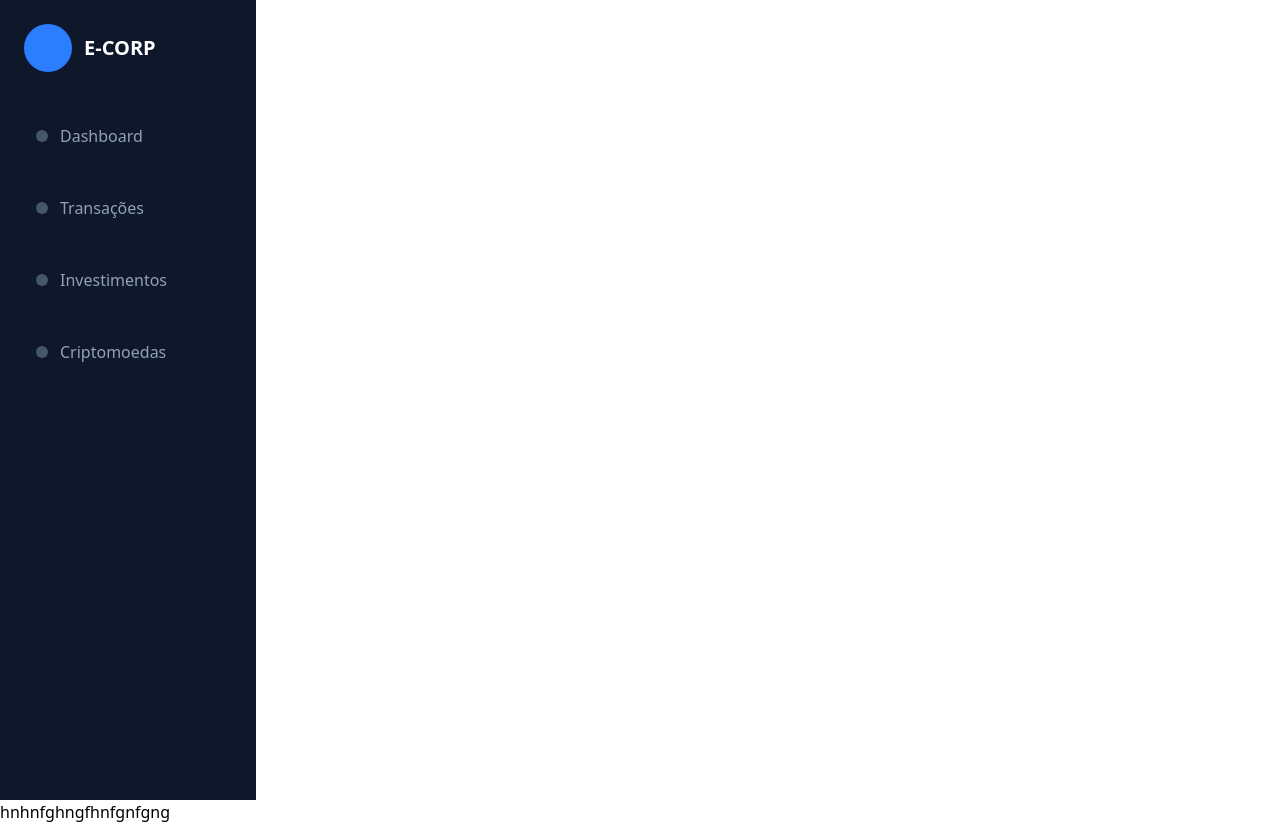
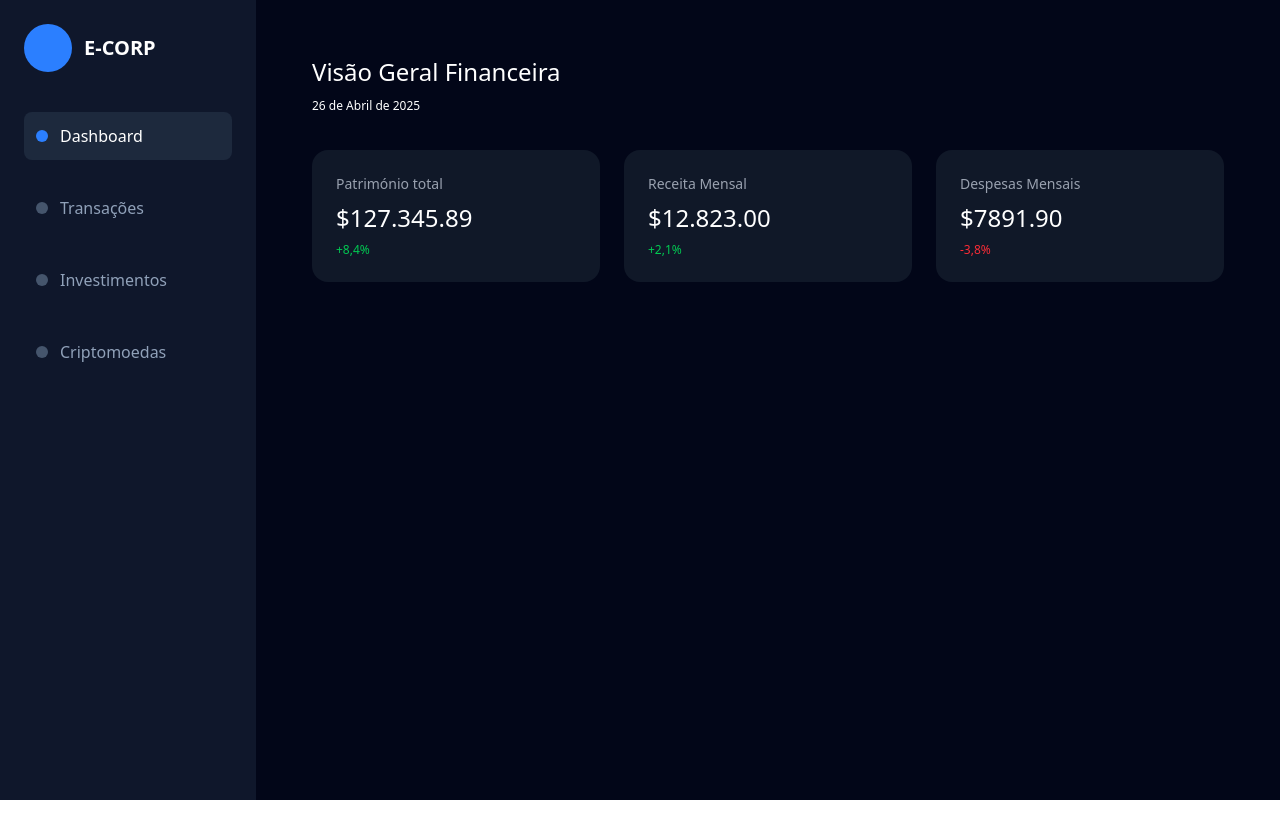
Before and after one commit to BiancaMRV/financedashboard, a React (Vite) app: page / in a window 1280 px wide. After the commit the page ends 800 px from the top, so only its background shows below. Built offline with nearby package versions, Linux system fonts and the light colour scheme.

Commit message:
containers da dashboard

```diff
--- a/src/components/common/MainLayout.tsx
+++ b/src/components/common/MainLayout.tsx
@@ -3,9 +3,12 @@ import SideBar from "./SideBar";
 
 export default function MainLayout() {
   return (
-    <div>
+    <div className="flex">
       <SideBar />
-      <Outlet />
+
+      <main className="flex-1 p-6 bg-slate-950 min-h-screen">
+        <Outlet />
+      </main>
     </div>
   );
 }
--- a/src/components/common/SideBar.tsx
+++ b/src/components/common/SideBar.tsx
@@ -2,19 +2,21 @@ import { NavLink } from "react-router-dom";
 
 export default function SideBar() {
   return (
-    <div className="min-h-screen w-1/5 bg-slate-900 text-white p-6">
-      <div className="flex items-center mb-10">
-        <div className="h-12 w-12 rounded-full bg-blue-500 flex items-center justify-center mr-3"></div>
+    <div className="min-h-screen w-1/5 bg-slate-900 text-white p-[24px]">
+      <div className="flex items-center mb-[40px]">
+        <div
+          /* Logo and Title */ className="h-12 w-12 rounded-full bg-blue-500 flex items-center justify-center mr-[12px]"
+        ></div>
         <h1 className="text-xl font-bold">E-CORP</h1>
       </div>
 
-      <nav>
-        <ul className="space-y-6">
+      <nav /* Navigation Menu */ className="flex flex-col">
+        <ul className="space-y-[24px]">
           <li>
             <NavLink
-              to="/dashboard"
+              to="/"
               className={({ isActive }) => `
-                flex items-center p-3 rounded-lg
+                flex items-center p-[12px] rounded-lg
                 ${isActive ? "bg-slate-800" : ""}
               `}
             >
--- a/src/pages/Dashboard.tsx
+++ b/src/pages/Dashboard.tsx
@@ -1,3 +1,31 @@
 export default function Dashboard() {
-  return <div> hnhnfghngfhnfgnfgng</div>;
+  return (
+    <div className="flex-1 p-8">
+      {/* Cabeçalho */}
+      <div className="w-2/3 ">
+        <h1 className="text-white text-2xl "> Visão Geral Financeira </h1>
+        <h2 className="text-white text-xs mt-[10px]"> 26 de Abril de 2025</h2>
+      </div>
+      {/* cards */}
+      <div className="grid grid-cols-3 gap-x-6 mt-9">
+        {/*Patrimonio total*/}
+        <div className="bg-gray-900 p-6 rounded-2xl">
+          <h1 className="text-gray-400 text-sm"> Património total </h1>
+          <p className="text-2xl text-white mt-2"> $127.345.89 </p>
+          <p className="text-xs text-green-500 mt-2"> +8,4% </p>
+        </div>
+        <div className="bg-gray-900 p-6 rounded-2xl">
+          <h1 className="text-gray-400 text-sm"> Receita Mensal</h1>
+          <p className="text-2xl text-white mt-2"> $12.823.00</p>
+          <p className="text-xs text-green-500 mt-2"> +2,1%</p>
+        </div>
+        {/* Despesas Mensais */}
+        <div className="bg-gray-900 p-6 rounded-2xl">
+          <h1 className="text-gray-400 text-sm">Despesas Mensais</h1>
+          <p className="text-2xl text-white mt-2"> $7891.90 </p>
+          <p className="text-xs text-red-500 mt-2"> -3,8%</p>
+        </div>
+      </div>
+    </div>
+  );
 }
```
